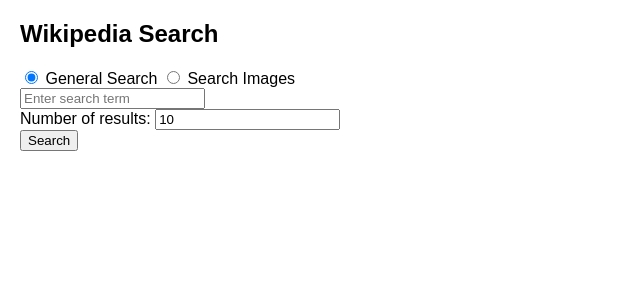
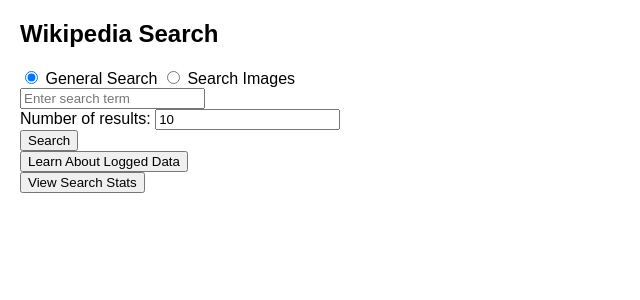
Before and after one commit to imasharc/wikisearch, a Flask app: page / in a window 1280 px wide. Shown: the top 300 px of the page, without its empty margins (0-640 px from the left). Run offline with Flask 2, Linux system fonts and the light colour scheme.

Commit message:
feat(app/index/script): Add Search Logging and User Opt-Out Functionality
- Implemented search logging to store search phrases, timestamps, search types, and frequency to logs/search_logs.json.
- Added user interface for opting out of logging, with the option to toggle the visibility of the 'Learn About Logged Data' panel.
- Integrated search logging with the existing search functionality, ensuring that logs are saved unless the user explicitly opts out.
- Enhanced index.html to include a toggleable panel explaining the logged data and an opt-out checkbox.
- Updated script.js to handle toggling of panels and opt-out logic.
- Introduced a stats page (/stats) that displays logged search data, including frequency.

```diff
--- a/app.py
+++ b/app.py
@@ -1,7 +1,42 @@
+import os
+import json
 from flask import Flask, request, render_template
+from datetime import datetime
 import requests
 
 app = Flask(__name__)
+
+LOG_FILE_PATH = 'logs/search_logs.json'
+
+def log_search(phrase, search_type):
+    log_entry = {
+        "last_search_time": datetime.now().isoformat(),
+        "search_phrase": phrase,
+        "search_type": search_type,
+        "frequency": 1
+    }
+
+    if not os.path.exists('logs'):
+        os.makedirs('logs')
+
+    if os.path.exists(LOG_FILE_PATH):
+        with open(LOG_FILE_PATH, 'r+') as file:
+            logs = json.load(file)
+            # Check if the phrase already exists in the logs
+            found = False
+            for log in logs:
+                if log["search_phrase"] == phrase and log["search_type"] == search_type:
+                    log["frequency"] += 1
+                    log["last_search_time"] = datetime.now().isoformat()
+                    found = True
+                    break
+            if not found:
+                logs.append(log_entry)
+            file.seek(0)
+            json.dump(logs, file, indent=4)
+    else:
+        with open(LOG_FILE_PATH, 'w') as file:
+            json.dump([log_entry], file, indent=4)
 
 def search_wikipedia(query, limit=10):
     search_url = "https://en.wikipedia.org/w/api.php"
@@ -10,7 +45,7 @@ def search_wikipedia(query, limit=10):
         "list": "search",
         "srsearch": query,
         "format": "json",
-        "srlimit": limit  # Use the limit parameter to control the number of results
+        "srlimit": limit
     }
 
     response = requests.get(search_url, params=search_params)
@@ -37,9 +72,9 @@ def search_images(query, limit=10):
         "action": "query",
         "list": "search",
         "srsearch": query,
-        "srnamespace": 6,  # Namespace 6 is for files
+        "srnamespace": 6,
         "format": "json",
-        "srlimit": limit  # Use the limit parameter to control the number of results
+        "srlimit": limit
     }
 
     response = requests.get(search_url, params=search_params)
@@ -74,7 +109,15 @@ def index():
     if request.method == "POST":
         search_type = request.form.get("search_type")
         query = request.form.get("query")
-        limit = int(request.form.get("limit", 10))  # Default to 10 if no limit is provided
+        limit = int(request.form.get("limit", 10))
+
+        # Check if the user opted out of logging
+        opt_out = request.form.get("opt_out")
+
+        if opt_out != "yes":
+            # Log the search request if the user did not opt out
+            log_search(query, search_type)
+
         if search_type == "image":
             results = search_images(query, limit)
         else:
@@ -82,5 +125,14 @@ def index():
         return render_template("results.html", results=results, query=query, search_type=search_type)
     return render_template("index.html")
 
+@app.route("/stats")
+def view_stats():
+    if os.path.exists(LOG_FILE_PATH):
+        with open(LOG_FILE_PATH, 'r') as file:
+            logs = json.load(file)
+    else:
+        logs = []
+    return render_template("stats.html", logs=logs)
+
 if __name__ == "__main__":
     app.run(debug=True)
--- a/static/script.js
+++ b/static/script.js
@@ -79,3 +79,12 @@ function toggleArticle(url, index) {
     sourceLink.style.display = "block";
   }
 }
+
+function toggleLearnAboutDataLoggedDataPanel() {
+  const panel = document.getElementById("learn-about-logged-data-panel");
+  if (panel.style.display === "none" || panel.style.display === "") {
+    panel.style.display = "block";
+  } else {
+    panel.style.display = "none";
+  }
+}
--- a/templates/index.html
+++ b/templates/index.html
@@ -22,8 +22,33 @@
             <label for="limit">Number of results:</label>
             <input type="number" id="limit" name="limit" min="1" value="10">
         </div>
+
         <button type="submit">Search</button>
+
+    <br>
+
+    <button type="button" onclick="toggleLearnAboutDataLoggedDataPanel()">Learn About Logged Data</button>
+    <div id="learn-about-logged-data-panel" style="display: none; margin-top: 10px;">
+        <p>Logs are stored by default: we collect the following data:</p>
+        <pre style="background-color: #f4f4f4; padding: 10px; border-radius: 5px;">
+{
+    "last_search_time": "2024-08-09T12:34:56.789Z",
+    "search_phrase": "example search phrase",
+    "search_type": "general" or "image",
+    "frequency": 1
+}
+        </pre>
+        <label>
+            <input type="checkbox" name="opt_out" value="yes">
+            Do not store my search data
+        </label>
+    </div>
+
+    <br>
+
     </form>
+
+    <button onclick="location.href='/stats'">View Search Stats</button>
 
     <script src="{{ url_for('static', filename='script.js') }}"></script>
 </body>
```
